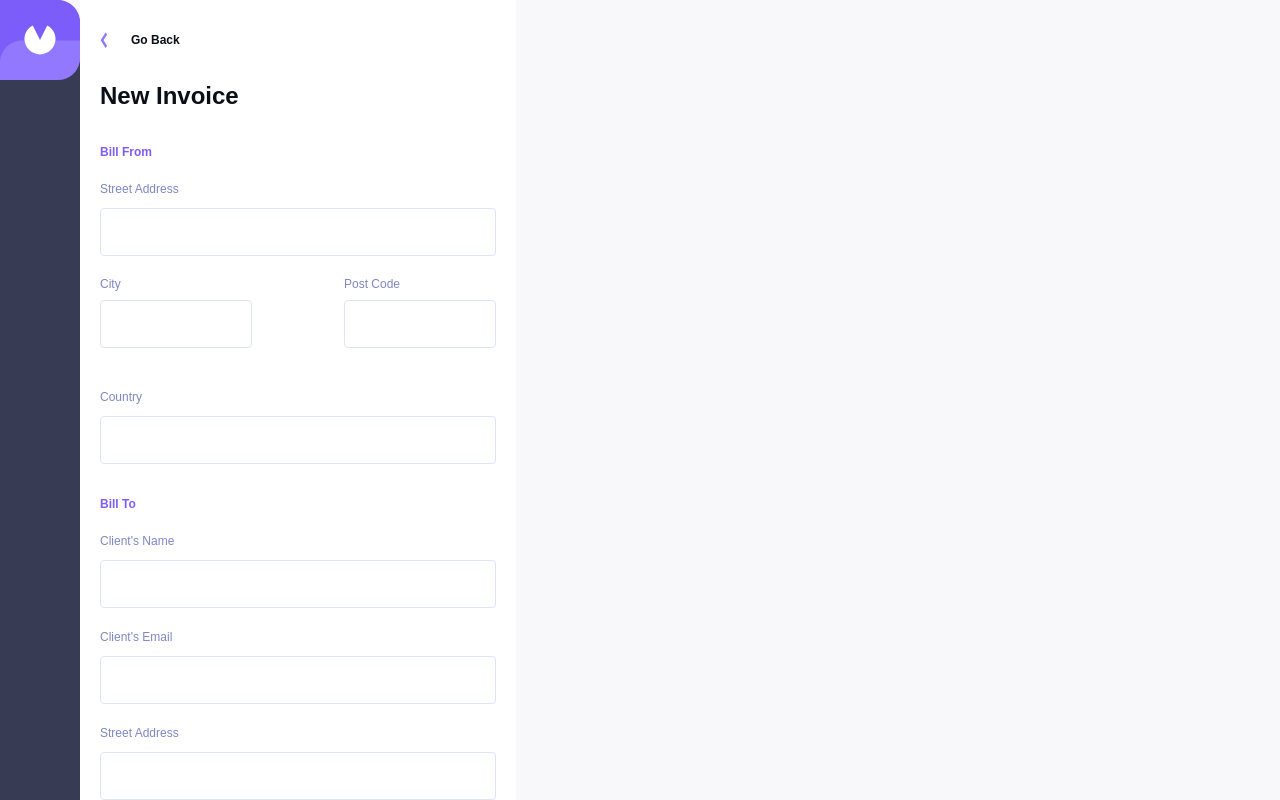
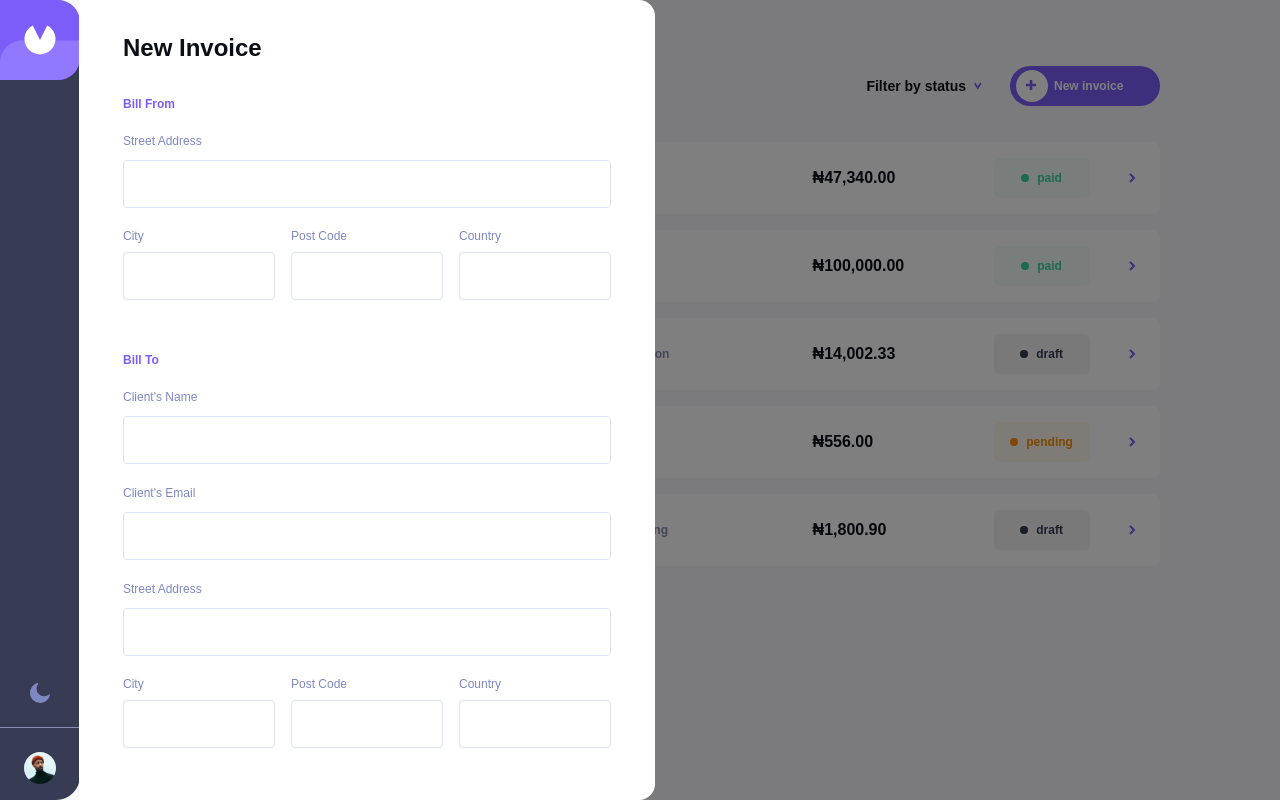
Before and after one commit to vikyij/invoice-app, a React (Create React App) app: page / in a window 1280 px wide. Both pictures are taken after a click on the element "New invoice". Shown: the top 800 px of the page. Built offline with nearby package versions, Linux system fonts and the light colour scheme; data requests are answered from the project's data file.

Commit message:
implement desktop design for new invoice, edit invoice and delete invoice

```diff
--- a/src/components/InvoiceDetails/index.tsx
+++ b/src/components/InvoiceDetails/index.tsx
@@ -27,6 +27,7 @@ const InvoiceDetails: React.FC<InvoiceDetailsProps> = ({
   const [isLoading, setIsLoading] = useState(false)
   const [invoiceDetails, setInvoiceDetails] = useState(details)
   const [markAsPaid, setMarkAsPaid] = useState(false)
+  const [width] = useState(window.innerWidth)
 
   const dispatch = useDispatch()
   const { loading, singleInvoice } = useSelector(
@@ -102,7 +103,7 @@ const InvoiceDetails: React.FC<InvoiceDetailsProps> = ({
 
   return (
     <>
-      {showEdit ? (
+      {showEdit && width < 700 ? (
         <NewInvoice
           goBack={handleGoBack}
           type='edit'
@@ -500,12 +501,19 @@ const InvoiceDetails: React.FC<InvoiceDetailsProps> = ({
         </>
       )}
 
+      {showEdit && width > 700 && (
+        <div className='invoice-overlay' onClick={() => setShowEdit(false)}>
+          <NewInvoice
+            goBack={handleGoBack}
+            type='edit'
+            details={details}
+            mode={mode}
+          />
+        </div>
+      )}
+
       {deleteInvoice && (
-        <Modal
-          handleClose={() => setDeleteInvoice(false)}
-          width='327px'
-          height='220px'
-        >
+        <Modal handleClose={() => setDeleteInvoice(false)}>
           <div
             className={classNames('p-6 rounded-md', {
               'bg-white': mode === 'light',
--- a/src/components/Modal/index.tsx
+++ b/src/components/Modal/index.tsx
@@ -20,8 +20,7 @@ const Modal: React.FC<ModalProps> = ({
   return (
     <div className='overlay' onClick={handleClose}>
       <div
-        className='w-11/12 h-60 bg-off-white flex flex-col justify-center items-center rounded-md'
-        style={{ width: width || '100px', height: height || '100px' }}
+        className='w-11/12 md:w-[480px] h-60 md:h-[249px] bg-off-white flex flex-col justify-center items-center rounded-md'
         onClick={handleClick}
       >
         {children}
--- a/src/components/NewInvoice/index.tsx
+++ b/src/components/NewInvoice/index.tsx
@@ -10,6 +10,7 @@ import { InlineLoader } from '../Loading'
 import { InputValidation } from '../../utils/validationSchema'
 import { InvoiceData } from '../../redux/interfaces/invoice'
 import classNames from 'classnames'
+import { getInvoices } from '../../redux/effect/invoice'
 
 interface NewInvoiceProps {
   type: string
@@ -77,6 +78,7 @@ const NewInvoice: React.FC<NewInvoiceProps> = ({
   const [itemErrors, setItemErrors] = useState(false)
   const [submitType, setSubmitType] = useState('')
   const [saved, setSaved] = useState(false)
+  const [width] = useState(window.innerWidth)
 
   const dispatch = useDispatch()
   const { loading, singleInvoice } = useSelector(
@@ -203,6 +205,7 @@ const NewInvoice: React.FC<NewInvoiceProps> = ({
         ])
         setItemErrors(false)
         window.alert('Invoice Created Successfully')
+        dispatch(getInvoices())
       }, 3000)
       return () => clearTimeout(clearInputs)
     } else {
@@ -248,13 +251,22 @@ const NewInvoice: React.FC<NewInvoiceProps> = ({
     return randomNum
   }
 
+  const handleClick = (event: React.MouseEvent<HTMLDivElement>) => {
+    event.stopPropagation()
+  }
+
   return (
     <div
-      className={classNames({
+      className={classNames(
+        'md:scroll-smooth md:overflow-scroll md:rounded-tr-2xl md:rounded-br-2xl md:w-[45%] md:px-6',
+        {
           'bg-white': mode === 'light',
           'bg-black': mode === 'dark',
-      })}
+        }
+      )}
+      onClick={handleClick}
     >
+      {width < 700 && (
         <div className='flex px-5 pt-8'>
           <img
             src={leftArrow}
@@ -276,6 +288,7 @@ const NewInvoice: React.FC<NewInvoiceProps> = ({
             Go Back
           </p>
         </div>
+      )}
       <h1
         className={classNames('font-bold text-2xl my-8 px-5', {
           'text-semi-black': mode === 'light',
@@ -331,7 +344,7 @@ const NewInvoice: React.FC<NewInvoiceProps> = ({
                 value={inputs.senderCity}
                 onChange={handleChange}
                 className={classNames(
-                  'rounded border-solid border-[#DFE3FA] h-12 w-[152px] mt-2 p-4 text-xs',
+                  'rounded border-solid border-[#DFE3FA] h-12 w-[160px] md:w-[152px] mt-2 p-4 text-xs',
                   {
                     'bg-white': mode === 'light',
                     'bg-dark-purple': mode === 'dark',
@@ -361,7 +374,7 @@ const NewInvoice: React.FC<NewInvoiceProps> = ({
                 value={inputs.senderPostCode}
                 onChange={handleChange}
                 className={classNames(
-                  'rounded border-solid border-[#DFE3FA] h-12 w-[152px] mt-2 p-4 text-xs',
+                  'rounded border-solid border-[#DFE3FA] h-12 w-[160px] md:w-[152px] mt-2 p-4 text-xs',
                   {
                     'bg-white': mode === 'light',
                     'bg-dark-purple': mode === 'dark',
@@ -375,8 +388,8 @@ const NewInvoice: React.FC<NewInvoiceProps> = ({
                 {errors?.senderPostCode}
               </span>
             </div>
-          </div>
-          <div className='mt-4 mb-2'>
+
+            <div className='flex-col hidden md:flex'>
               <label
                 htmlFor='country'
                 className='font-normal text-xs text-grey-purple'
@@ -390,7 +403,37 @@ const NewInvoice: React.FC<NewInvoiceProps> = ({
                 value={inputs.senderCountry}
                 onChange={handleChange}
                 className={classNames(
-                'rounded border-solid border-[#DFE3FA] h-12 w-full mt-2 p-4 text-xs',
+                  'rounded border-solid border-[#DFE3FA] h-12 w-[152px] mt-2 p-4 text-xs hidden md:block',
+                  {
+                    'bg-white': mode === 'light',
+                    'bg-dark-purple': mode === 'dark',
+                    'border-[1px]': mode === 'light',
+                    'border-0': mode === 'dark',
+                    'text-white': mode === 'dark',
+                  }
+                )}
+              />
+
+              <span className='mt-5  text-xs text-[red]'>
+                {errors?.senderCountry}
+              </span>
+            </div>
+          </div>
+          <div className='mt-4 mb-2 md:hidden'>
+            <label
+              htmlFor='country'
+              className='font-normal text-xs text-grey-purple'
+            >
+              Country
+            </label>
+            <input
+              type='text'
+              id='country'
+              name='senderCountry'
+              value={inputs.senderCountry}
+              onChange={handleChange}
+              className={classNames(
+                'rounded border-solid border-[#DFE3FA] h-12 w-full mt-2 p-4 text-xs md:hidden',
                 {
                   'bg-white': mode === 'light',
                   'bg-dark-purple': mode === 'dark',
@@ -509,7 +552,7 @@ const NewInvoice: React.FC<NewInvoiceProps> = ({
                 value={inputs.clientCity}
                 onChange={handleChange}
                 className={classNames(
-                  'rounded border-solid border-[#DFE3FA] h-12 w-[152px] mt-2 p-4 text-xs',
+                  'rounded border-solid border-[#DFE3FA] h-12 w-[160px] md:w-[152px] mt-2 p-4 text-xs',
                   {
                     'bg-white': mode === 'light',
                     'bg-dark-purple': mode === 'dark',
@@ -538,7 +581,7 @@ const NewInvoice: React.FC<NewInvoiceProps> = ({
                 value={inputs.clientPostCode}
                 onChange={handleChange}
                 className={classNames(
-                  'rounded border-solid border-[#DFE3FA] h-12 w-[152px] mt-2 p-4 text-xs',
+                  'rounded border-solid border-[#DFE3FA] h-12 w-[160px] md:w-[152px] mt-2 p-4 text-xs',
                   {
                     'bg-white': mode === 'light',
                     'bg-dark-purple': mode === 'dark',
@@ -553,8 +596,8 @@ const NewInvoice: React.FC<NewInvoiceProps> = ({
                 {errors?.clientPostCode}
               </span>
             </div>
-          </div>
-          <div className='mt-4 mb-2'>
+
+            <div className='flex-col hidden md:flex'>
               <label
                 htmlFor='client-country'
                 className='font-normal text-xs text-grey-purple'
@@ -568,7 +611,7 @@ const NewInvoice: React.FC<NewInvoiceProps> = ({
                 value={inputs.clientCountry}
                 onChange={handleChange}
                 className={classNames(
-                'rounded border-solid border-[#DFE3FA] h-12 w-full mt-2 p-4 text-xs',
+                  'rounded border-solid border-[#DFE3FA] h-12 w-[152px] mt-2 p-4 text-xs hidden md:block',
                   {
                     'bg-white': mode === 'light',
                     'bg-dark-purple': mode === 'dark',
@@ -582,6 +625,36 @@ const NewInvoice: React.FC<NewInvoiceProps> = ({
                 {errors?.clientCountry}
               </span>
             </div>
+          </div>
+          <div className='mt-4 mb-2 md:hidden'>
+            <label
+              htmlFor='client-country'
+              className='font-normal text-xs text-grey-purple'
+            >
+              Country
+            </label>
+            <input
+              type='text'
+              id='client-country'
+              name='clientCountry'
+              value={inputs.clientCountry}
+              onChange={handleChange}
+              className={classNames(
+                'rounded border-solid border-[#DFE3FA] h-12 w-full mt-2 p-4 text-xs md:hidden',
+                {
+                  'bg-white': mode === 'light',
+                  'bg-dark-purple': mode === 'dark',
+                  'border-[1px]': mode === 'light',
+                  'border-0': mode === 'dark',
+                  'text-white': mode === 'dark',
+                }
+              )}
+            />
+            <span className='mt-5  text-xs text-[red]'>
+              {errors?.clientCountry}
+            </span>
+          </div>
+          <div className='md:flex md:justify-between'>
             <div className='mt-4 mb-2'>
               <label
                 htmlFor='invoice-date'
@@ -636,6 +709,7 @@ const NewInvoice: React.FC<NewInvoiceProps> = ({
                 <option value='30'>Net 30 Days</option>
               </select>
             </div>
+          </div>
           <div className='mt-4 mb-2'>
             <label
               htmlFor='project-description'
@@ -669,10 +743,24 @@ const NewInvoice: React.FC<NewInvoiceProps> = ({
 
         <section className='mt-10 px-5'>
           <p className='font-bold text-lg text-[#777F98]'>Item List</p>
+          <header className='hidden md:flex justify-between mt-4'>
+            <th className='font-medium text-xs text-grey-purple w-[40%] text-left'>
+              Item Name
+            </th>
+            <th className='font-medium text-xs text-grey-purple w-[20%] text-left'>
+              QTY.
+            </th>
+            <th className='font-medium text-xs text-grey-purple w-[25%] text-left'>
+              Price
+            </th>
+            <th className='font-medium text-xs text-grey-purple w-[15%] text-left'>
+              Total
+            </th>
+          </header>
           {itemList.map((item, index) => {
             return (
-              <div className='mb-8' key={index}>
-                <div className='mt-4 mb-2'>
+              <div className='mb-8 md:mb-2' key={index}>
+                <div className='mt-4 mb-2 md:hidden'>
                   <label
                     htmlFor='item-name'
                     className='font-normal text-xs text-grey-purple'
@@ -700,15 +788,47 @@ const NewInvoice: React.FC<NewInvoiceProps> = ({
                     )}
                     required
                   />
+                  {itemErrors && (
                     <span className='mt-5  text-xs text-[red]'>
                       {itemErrors ? item.name === '' && 'Enter Item name' : ''}
                     </span>
+                  )}
                 </div>
-                <div className='mt-5 mb-2 flex justify-between'>
+                <div className='mt-5 md:mt-2 mb-2 flex justify-between'>
+                  <div className='mb-2 hidden md:block'>
+                    <input
+                      type='text'
+                      id='item-name'
+                      name='itemName'
+                      value={item.name}
+                      onChange={(event) => {
+                        item.name = event.target.value
+                        setItemList([...itemList])
+                      }}
+                      className={classNames(
+                        'rounded border-solid border-[#DFE3FA] h-12 w-[150px] mt-2 p-4 text-xs',
+                        {
+                          'bg-white': mode === 'light',
+                          'bg-dark-purple': mode === 'dark',
+                          'border-[1px]': mode === 'light',
+                          'border-0': mode === 'dark',
+                          'text-white': mode === 'dark',
+                        }
+                      )}
+                      required
+                    />
+                    {itemErrors && (
+                      <span className='mt-5  text-xs text-[red]'>
+                        {itemErrors
+                          ? item.name === '' && 'Enter Item name'
+                          : ''}
+                      </span>
+                    )}
+                  </div>
                   <div className='flex flex-col'>
                     <label
                       htmlFor='quantity'
-                      className='font-normal text-xs text-grey-purple'
+                      className='font-normal text-xs text-grey-purple md:hidden'
                     >
                       Qty.
                     </label>
@@ -723,7 +843,7 @@ const NewInvoice: React.FC<NewInvoiceProps> = ({
                         setItemList([...itemList])
                       }}
                       className={classNames(
-                        'rounded border-solid border-[#DFE3FA] h-12 w-16 mt-2 p-4 text-xs',
+                        'rounded border-solid border-[#DFE3FA] h-12 w-20 md:w-[65px] mt-2 p-4 text-xs',
                         {
                           'bg-white': mode === 'light',
                           'bg-dark-purple': mode === 'dark',
@@ -734,17 +854,19 @@ const NewInvoice: React.FC<NewInvoiceProps> = ({
                       )}
                       required
                     />
+                    {itemErrors && (
                       <span className='mt-5  text-xs text-[red]'>
                         {itemErrors
                           ? item.quantity === '' && 'Enter quantity'
                           : ''}
                       </span>
+                    )}
                   </div>
 
                   <div className='flex flex-col'>
                     <label
                       htmlFor='price'
-                      className='font-normal text-xs text-grey-purple'
+                      className='font-normal text-xs text-grey-purple md:hidden'
                     >
                       Price
                     </label>
@@ -759,7 +881,7 @@ const NewInvoice: React.FC<NewInvoiceProps> = ({
                         setItemList([...itemList])
                       }}
                       className={classNames(
-                        'rounded border-solid border-[#DFE3FA] h-12 w-[100px] mt-2 p-4 text-xs',
+                        'rounded border-solid border-[#DFE3FA] h-12 w-[120px] md:w-[100px] mt-2 p-4 text-xs',
                         {
                           'bg-white': mode === 'light',
                           'bg-dark-purple': mode === 'dark',
@@ -770,20 +892,22 @@ const NewInvoice: React.FC<NewInvoiceProps> = ({
                       )}
                       required
                     />
+                    {itemErrors && (
                       <span className='mt-5  text-xs text-[red]'>
                         {itemErrors ? item.price === '' && 'Enter price' : ''}
                       </span>
+                    )}
                   </div>
 
-                  <div className='flex flex-col'>
-                    <p className='font-normal text-xs text-grey-purple'>
+                  <div className='flex flex-col md:w-[100px]'>
+                    <p className='font-normal text-xs text-grey-purple md:hidden'>
                       Total
                     </p>
                     <p className='font-bold text-xs text-dark-grey mt-6'>
                       {formatAmount(item.total)}
                     </p>
                   </div>
-                  <div className='mt-10'>
+                  <div className='mt-10 md:mt-6'>
                     <img
                       src={deleteIcon}
                       alt='delete-item'
--- a/src/components/Status/index.tsx
+++ b/src/components/Status/index.tsx
@@ -11,10 +11,10 @@ const Status: React.FC<StatusProps> = ({ status, mode }) => {
       className={classNames(
         'w-24 h-10 rounded-md flex items-center justify-center',
         {
-          'bg-[#F4FDFA]': status === 'paid',
-          'bg-[#FFF9F0]': status === 'pending',
+          'bg-[#F4FDFA]': status === 'paid' && mode !== 'dark',
+          'bg-[#FFF9F0]': status === 'pending' && mode !== 'dark',
           'bg-[#F4F4F5]': status === 'draft' && mode !== 'dark',
-          'bg-[#1F2C3F]': mode === 'dark' && status === 'draft',
+          'bg-[#1F2C3F]': mode === 'dark',
         }
       )}
     >
--- /dev/null
+++ b/src/pages/Home/home.css
@@ -0,0 +1,13 @@
+.invoice-overlay {
+  position: fixed;
+  width: 100%;
+  height: 100%;
+  top: 0;
+  left: 79px;
+  right: 0;
+  bottom: 0;
+  background-color: rgba(0, 0, 0, 0.5);
+  z-index: 2;
+  cursor: pointer;
+  display: flex;
+}
--- a/src/pages/Home/index.tsx
+++ b/src/pages/Home/index.tsx
@@ -14,6 +14,7 @@ import { AppState } from '../../redux/store'
 import { getInvoices } from '../../redux/effect/invoice'
 import { Loading } from '../../components/Loading'
 import rightArrow from '../../assets/images/icon-arrow-right.svg'
+import './home.css'
 
 const initialSingleDetail = {
   id: '',
@@ -124,9 +125,9 @@ const Home: React.FC<HomeProps> = ({ mode }) => {
     setIsLoading(loading)
   }, [invoices, loading])
 
+
   const handleGoBack = () => {
     setShowNewInvoice(false)
-    dispatch(getInvoices())
   }
 
   useEffect(() => {
@@ -155,7 +156,7 @@ const Home: React.FC<HomeProps> = ({ mode }) => {
           }}
           mode={mode}
         />
-      ) : showNewInvoice ? (
+      ) : showNewInvoice && width < 700 ? (
         <NewInvoice goBack={handleGoBack} type='new' mode={mode} />
       ) : (
         <div
@@ -474,6 +475,15 @@ const Home: React.FC<HomeProps> = ({ mode }) => {
           </>
         </div>
       )}
+
+      {showNewInvoice && width > 700 && (
+        <div
+          className='invoice-overlay'
+          onClick={() => setShowNewInvoice(false)}
+        >
+          <NewInvoice goBack={handleGoBack} type='new' mode={mode} />
+        </div>
+      )}
     </>
   )
 }
```
Lines whose indentation alone changed are shown as unchanged.
